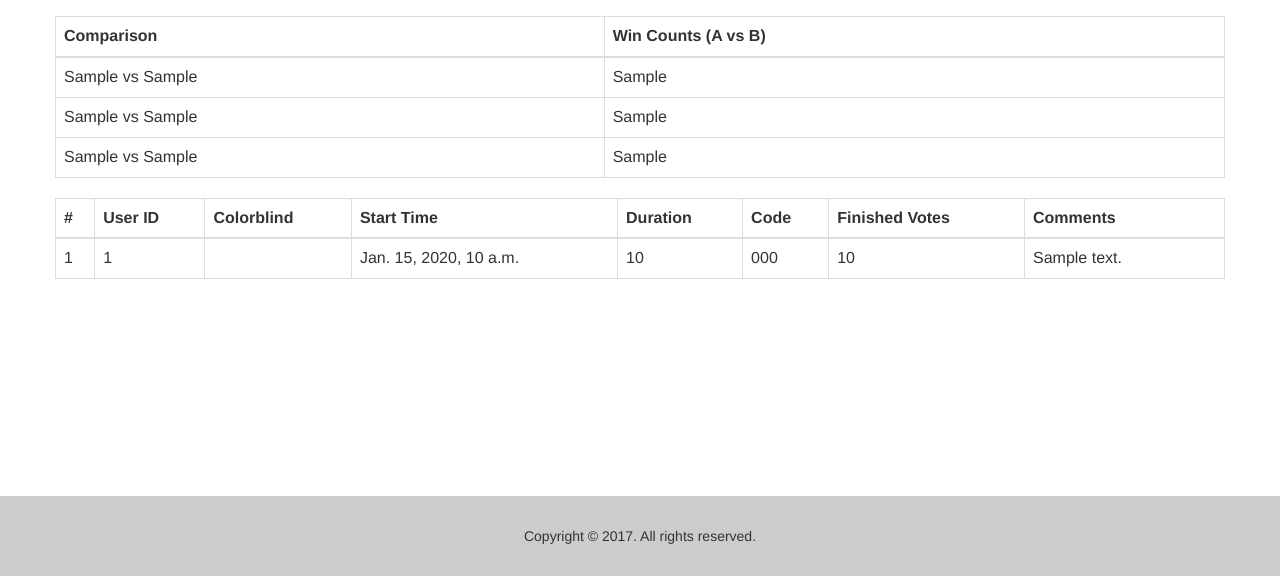
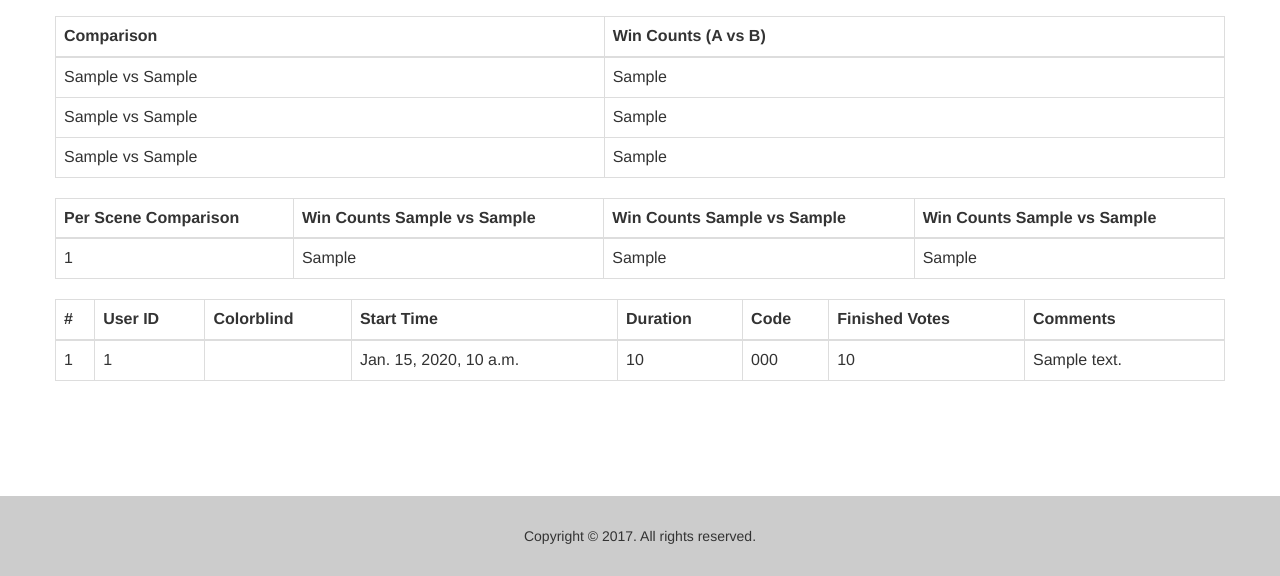
Before and after one commit to michaelhua2/userstudyrgb, a Django app: template userstudy/templates/userstudy/dump.html in a window 1280 px wide. Shown: the part 224-800 px from the top of the page. Run offline with Django 3.2, Linux system fonts and the light colour scheme; the template is opened without the code that fills it: most values are stand-ins (such as "Sample title", 1, 10 or a date in 2020); some libraries are stand-ins or nearby versions.

Commit message:
Added randomizing and more dump

```diff
--- a/user.csv
+++ b/user.csv
@@ -1 +1,2 @@
 User ID,Time,Code,Finished Votes
+157,0:00:23.373923,kzPdyrWeQr,9
--- a/userstudy/templates/userstudy/dump.html
+++ b/userstudy/templates/userstudy/dump.html
@@ -55,6 +55,29 @@
     <table class="table table-bordered">
       <thead>
         <tr>
+          <th>Per Scene Comparison</th>
+          <th>Win Counts {{Method_1}} vs {{Method_2}}</th>
+          <th>Win Counts {{Method_1}} vs {{Method_3}}</th>
+          <th>Win Counts {{Method_1}} vs {{Method_4}}</th>
+        </tr>
+      </thead>
+      <tbody>
+        {% for scene in scene_all %}
+          <tr>
+            <td>{{forloop.counter}}</td>
+            <td>{{scene.method1v2}}</td>
+            <td>{{scene.method1v3}}</td>
+            <td>{{scene.method1v4}}</td>
+          </tr>
+        {% endfor %}
+      </tbody>
+    </table>
+  </div>
+
+  <div class="row">
+    <table class="table table-bordered">
+      <thead>
+        <tr>
           <th>#</th>
           <th>User ID</th>
           <th>Colorblind</th>
--- a/userstudy/templates/userstudy/index.html
+++ b/userstudy/templates/userstudy/index.html
@@ -44,7 +44,7 @@
         </p>
 	<!--    <div class="row">-->
           <div class="col-md-12">
-              <img src="{% static 'example.png' %}" class="img-responsive">
+              <img src="{% static 'rgb_example.png' %}" class="img-responsive">
 
             </div>
 	<!-- </div>        -->
@@ -59,7 +59,7 @@
         <p>
           We will show you 2 images from 2 different methods. <br>
 		      You are asked to choose the <font color="red">ONE</font> that you think looks more red-green colorblind friendly. <br>
-          You will do 150 rounds of selection and it takes about 30 minutes. Many thanks for your help!
+          You will do 45 rounds of selection and it takes about 10 minutes. Many thanks for your help!
           <br><br>
           For any comments or questions, please email to mhua2@andrew.cmu.edu
 
--- a/userstudy/urls.py
+++ b/userstudy/urls.py
@@ -2,9 +2,9 @@ from django.conf.urls import url, include
 from userstudy import views
 
 urlpatterns = [
-    url('^$',                   views.index,                name='index'),
+    url('^index',                   views.index,                name='index'),
     url(r'^main',               views.main,                 name='main'),
-    url(r'^consent',              views.consent,                name='consent'),
+    url(r'^$',              views.consent,                name='consent'),
     url(r'^info',              views.info,                name='info'),
     url(r'^finish',             views.finish,               name='finish'),
     url(r'^dump',               views.dump,                 name='dump'),
```
Also changed, not shown: userstudy/views.py (+24 -11 lines), vote.csv (+9 -0 lines), db.sqlite3, userstudy/static/rgb_example.png (renamed from userstudy/static/example.png).
